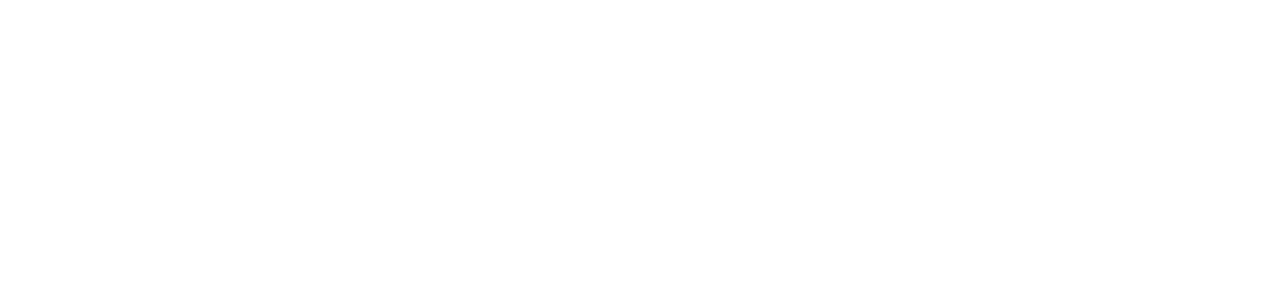
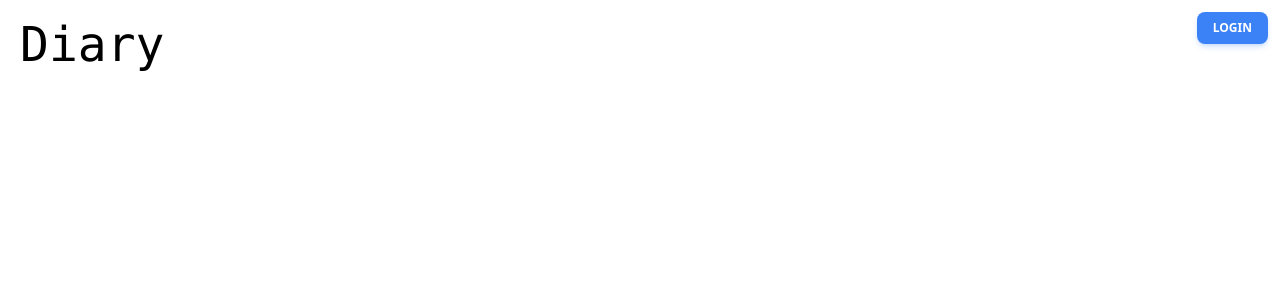
Before and after one commit to JIA-Team5-ReactProject/2023-DiaryApp-Team5, a React (Create React App) app: page / in a window 1280 px wide. Shown: the top 300 px of the page. Built offline with nearby package versions, Linux system fonts and the light colour scheme.

Commit message:
Feat: Route기능 추가, 메인페이지 상단바 뼈대 구현

```diff
--- a/package.json
+++ b/package.json
@@ -8,6 +8,7 @@
     "@testing-library/user-event": "^13.5.0",
     "react": "^18.2.0",
     "react-dom": "^18.2.0",
+    "react-router-dom": "^6.16.0",
     "react-scripts": "5.0.1",
     "web-vitals": "^2.1.4"
   },
--- a/src/App.js
+++ b/src/App.js
@@ -1,5 +1,25 @@
+import { useNavigate } from "react-router-dom";
+
 function App() {
-  return <></>;
+  let navigate = useNavigate();
+  return (
+    <div className="font-mono">
+      <div className="flex">
+        <div className="flex-1 m-5 text-5xl">Diary</div>
+        <div>
+          <button
+            class="middle none center m-3 rounded-lg bg-blue-500 py-2 px-4 font-sans text-xs font-bold uppercase text-white shadow-md shadow-blue-500/20 transition-all hover:shadow-lg hover:shadow-blue-500/40 focus:opacity-[0.85] focus:shadow-none active:opacity-[0.85] active:shadow-none disabled:pointer-events-none disabled:opacity-50 disabled:shadow-none"
+            data-ripple-light="true"
+            onClick={() => {
+              navigate(""); //login페이지로 가기
+            }}
+          >
+            login
+          </button>
+        </div>
+      </div>
+    </div>
+  );
 }
 
 export default App;
--- a/src/index.js
+++ b/src/index.js
@@ -1,13 +1,16 @@
-import React from 'react';
-import ReactDOM from 'react-dom/client';
-import './index.css';
-import App from './App';
-import reportWebVitals from './reportWebVitals';
+import React from "react";
+import ReactDOM from "react-dom/client";
+import "./index.css";
+import App from "./App";
+import reportWebVitals from "./reportWebVitals";
+import { BrowserRouter } from "react-router-dom";
 
-const root = ReactDOM.createRoot(document.getElementById('root'));
+const root = ReactDOM.createRoot(document.getElementById("root"));
 root.render(
   <React.StrictMode>
-    <App />
+    <BrowserRouter>
+      <App />
+    </BrowserRouter>
   </React.StrictMode>
 );
 
```
Also changed, not shown: 1 other file (tests, documents, lock files or other folders).
